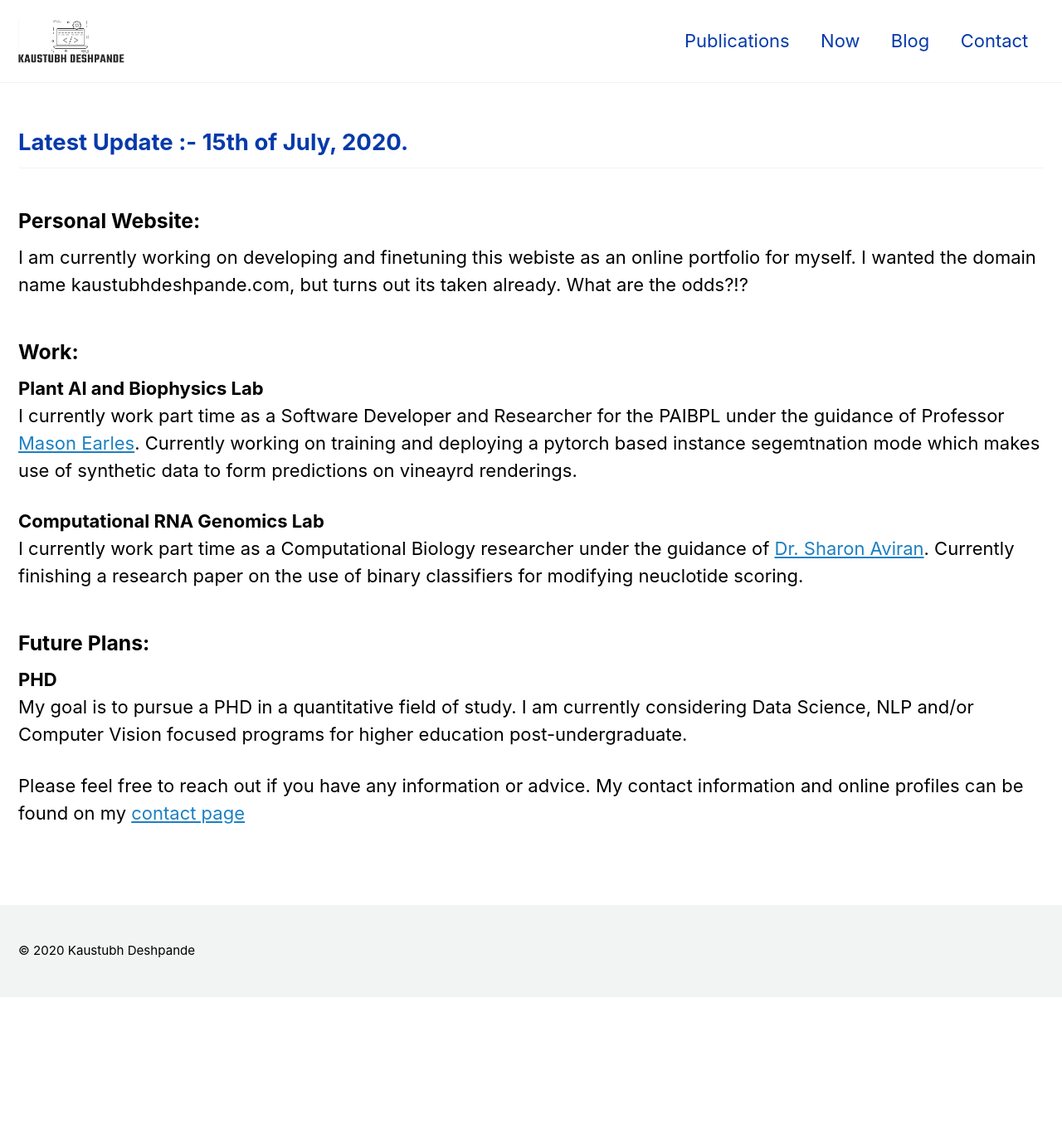
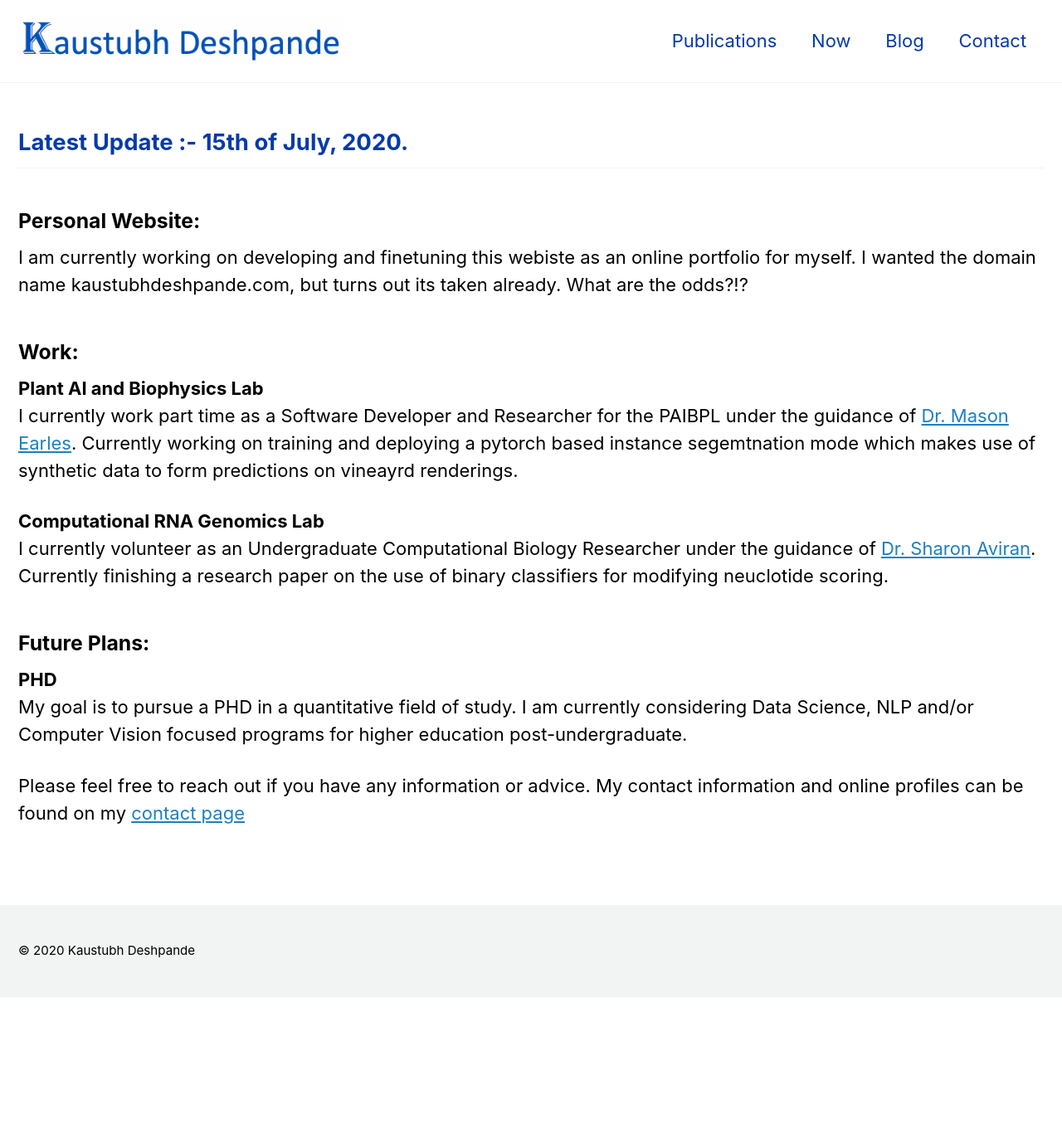
Before and after one commit to kaus0399/kaus0399.github.io, a Jekyll site: the page built from _pages/now.md, in a window 1280 px wide. Shown: the whole page at 83% size. Built offline with Jekyll 4.4.1, drawn with Linux system fonts in a browser that asks for light colours; cached includes are drawn as plain includes; nearby versions of some CDN libraries.

Commit message:
New Logo

```diff
--- a/_includes/masthead.html
+++ b/_includes/masthead.html
@@ -3,7 +3,7 @@
     <div class="masthead__menu">
       <nav id="site-nav" class="greedy-nav">
         <a class="site-title" href="{{ '/' | relative_url }}">
-          <img src="/assets/images/FINAL.png" class="navLogo" alt="Samir Akre">
+          <img src="/assets/images/K1.png" class="navLogo" alt="Kaustubh Deshpande">
         </a>
         <ul class="visible-links">
           {%- for link in site.data.navigation.main -%}
--- a/_pages/now.md
+++ b/_pages/now.md
@@ -8,10 +8,10 @@ permalink: /now/
 I am currently working on developing and finetuning this webiste as an online portfolio for myself. I wanted the domain name kaustubhdeshpande.com, but turns out its taken already. What are the odds?!?
 ### Work:
 __Plant AI and Biophysics Lab__
-I currently work part time as a Software Developer and Researcher for the PAIBPL under the guidance of Professor [Mason Earles](https://bae.ucdavis.edu/people/mason-earles). Currently working on training and deploying a pytorch based instance segemtnation mode which makes use of synthetic data to form predictions on vineayrd renderings.
+I currently work part time as a Software Developer and Researcher for the PAIBPL under the guidance of [Dr. Mason Earles](https://bae.ucdavis.edu/people/mason-earles). Currently working on training and deploying a pytorch based instance segemtnation mode which makes use of synthetic data to form predictions on vineayrd renderings.
 
 __Computational RNA Genomics Lab__
-I currently work part time as a Computational Biology researcher under the guidance of [Dr. Sharon Aviran](https://bme.ucdavis.edu/people/sharon-aviran). Currently finishing a research paper on the use of binary classifiers for modifying neuclotide scoring.
+I currently volunteer as an Undergraduate Computational Biology Researcher under the guidance of [Dr. Sharon Aviran](https://bme.ucdavis.edu/people/sharon-aviran). Currently finishing a research paper on the use of binary classifiers for modifying neuclotide scoring.
 
 ### Future Plans:
 __PHD__
--- a/_sass/main.scss
+++ b/_sass/main.scss
@@ -63,9 +63,9 @@ img {
 .greedy-nav a {
   display: block;
   position: relative;
-  margin: 0 0.85rem;
+  margin: 0 0.95rem;
   color:rgb(5, 58, 170);
-  font-weight: 400;
+  font-weight: 420;
 }
 
 body {
--- a/index.markdown
+++ b/index.markdown
@@ -4,7 +4,7 @@
 
 layout: splash
 author: Kaustubh Deshpande
-title: Biomedical Engineering<br>& Computer Science
+title: Biomedical Engineering<br> & Computer Science
 author_profile: true
 header:
   overlay_image: /assets/images/hyperconverged-header.png
```
Also changed, not shown: _data/authors.yml (+6 -6 lines), assets/images/K1.png (added), assets/images/K2.png (added).
